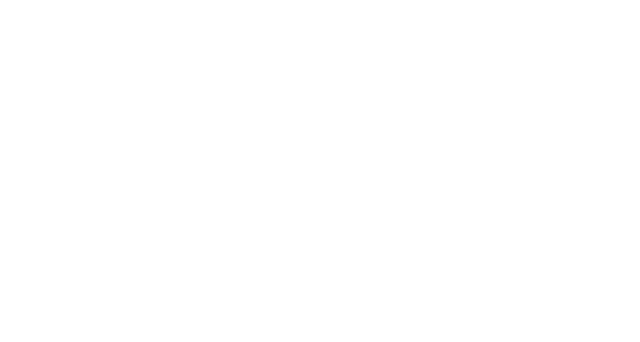
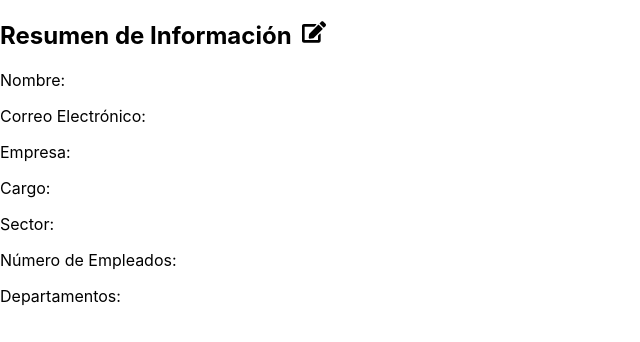
Before and after one commit to javitxu13/Formularios, a React (Create React App) app: page /resumen in a window 1280 px wide. Before the commit this address had no page. Shown: the top 342 px of the page, without its empty margins (0-640 px from the left). Built offline with nearby package versions, Linux system fonts and the light colour scheme.

Commit message:
Resumen info basica acabado

```diff
--- a/package.json
+++ b/package.json
@@ -12,6 +12,7 @@
     "firebase": "^10.5.2",
     "react": "^18.2.0",
     "react-dom": "^18.2.0",
+    "react-icons": "^4.11.0",
     "react-router-dom": "^6.18.0",
     "react-scripts": "5.0.1",
     "react-slider": "^2.0.6",
--- a/src/App.js
+++ b/src/App.js
@@ -1,23 +1,24 @@
 import React from 'react';
-import { BrowserRouter as Router, Routes, Route } from 'react-router-dom'; // Importa "Routes" en lugar de "Route"
+import { BrowserRouter as Router, Routes, Route } from 'react-router-dom';
 import Procesos from '../src/components/frontend/Procesos';
 import InfoBasica from './components/frontend/InfoBasica';
 import HerramientasSoftware from '../src/components/frontend/HerramientasSoftware';
 import Tiempo from '../src/components/frontend/Tiempo';
-import Comentario from './components/frontend/Comentarios';
-
+import { FormDataProvider } from './components/frontend/FormDataContext';
+import Resumen from './components/frontend/Resumen'; // Asegúrate de que el nombre del archivo y la importación coincidan
 
 function App() {
   return (
     <Router>
-      <Routes>
-        <Route path="/" element={<InfoBasica />} /> {/* Usa "element" en lugar de "component" */}
-        <Route path="/herramientas-software" element={<HerramientasSoftware />} />
-        <Route path="/procesos" element={<Procesos />} />
-        <Route path="/presupuesto" element={<Tiempo />} />
-        <Route path="/comentario" element={<Comentario />} />
-
-      </Routes>
+      <FormDataProvider> {/* Mueve FormDataProvider aquí para envolver Routes */}
+        <Routes>
+          <Route path="/" element={<InfoBasica />} />
+          <Route path="/herramientas-software" element={<HerramientasSoftware />} />
+          <Route path="/procesos" element={<Procesos />} />
+          <Route path="/presupuesto" element={<Tiempo />} />
+          <Route path="/resumen" element={<Resumen />} />
+        </Routes>
+      </FormDataProvider>
     </Router>
   );
 }
--- a/src/components/frontend/Comentarios.js
+++ /dev/null
@@ -1,35 +0,0 @@
-import React, { useState } from 'react';
-
-function Comentario() {
-  const [comentario, setComentario] = useState('');
-  const [mensajeExito, setMensajeExito] = useState(''); // Nuevo estado para el mensaje de éxito
-
-  const handleChange = (e) => {
-    setComentario(e.target.value);
-  };
-
-  const handleSubmit = (e) => {
-    e.preventDefault();
-    console.log('Comentario enviado:', comentario);
-    setComentario(''); // Limpiar el campo de texto después de enviar
-    setMensajeExito('¡Genial, comentario enviado!'); // Establecer el mensaje de éxito
-  };
-
-  return (
-    <div className="comentario-container">
-      <form onSubmit={handleSubmit}>
-        <h2>Escribe tu Comentario</h2>
-        <textarea
-          value={comentario}
-          onChange={handleChange}
-          placeholder="Deja tu comentario aquí"
-          rows="4"
-        ></textarea>
-        <button type="submit">Enviar Comentario</button>
-        {mensajeExito && <p className="mensaje-exito">{mensajeExito}</p>}
-      </form>
-    </div>
-  );
-}
-
-export default Comentario;
--- /dev/null
+++ b/src/components/frontend/FormDataContext.js
@@ -0,0 +1,18 @@
+// FormDataContext.js
+import React, { createContext, useState } from 'react';
+
+export const FormDataContext = createContext();
+
+export const FormDataProvider = ({ children }) => {
+  const [formData, setFormData] = useState({});
+
+  const updateFormData = (newData) => {
+    setFormData(prevData => ({ ...prevData, ...newData }));
+  };
+
+  return (
+    <FormDataContext.Provider value={{ formData, updateFormData }}>
+      {children}
+    </FormDataContext.Provider>
+  );
+};
--- a/src/components/frontend/InfoBasica.js
+++ b/src/components/frontend/InfoBasica.js
@@ -1,10 +1,11 @@
 import React, { Component } from 'react';
 import { Navigate } from 'react-router-dom';
-import './css/Procesos.css'; // Import your custom CSS file
-
-
+import './css/Procesos.css';
+import { FormDataContext } from './FormDataContext';
 
 class InfoBasica extends Component {
+  static contextType = FormDataContext;
+
   constructor(props) {
     super(props);
     this.state = {
@@ -16,16 +17,20 @@ class InfoBasica extends Component {
       sector: '',
       numeroEmpleados: '',
       departamentos: [],
-      departamentosAdicionales: [], // Almacena los departamentos adicionales agregados
+      departamentosAdicionales: [],
       mostrarFormularioExtra: false,
       nuevoDepartamento: '',
     };
   }
 
-  handleNext = () => {
+  // Actualiza el estado y el contexto, luego navega a la siguiente página
+  handleNext = (e) => {
+    e.preventDefault();
+    this.context.updateFormData(this.state);
     this.setState({ etapa: 2 });
   }
 
+  // Maneja los cambios en los campos del formulario
   handleChange = (e) => {
     const { name, value } = e.target;
     this.setState({ [name]: value });
--- /dev/null
+++ b/src/components/frontend/Resumen.js
@@ -0,0 +1,93 @@
+import React, { useContext, useState } from 'react';
+import { FormDataContext } from './FormDataContext';
+import { FaEdit } from 'react-icons/fa';
+
+const Resumen = () => {
+  const { formData, updateFormData } = useContext(FormDataContext);
+
+  const [editMode, setEditMode] = useState(false);
+  const [nombre, setNombre] = useState(formData.nombre);
+  const [correoElectronico, setCorreoElectronico] = useState(formData.correoElectronico);
+  const [empresa, setEmpresa] = useState(formData.empresa);
+  const [cargo, setCargo] = useState(formData.cargo);
+  const [sector, setSector] = useState(formData.sector);
+  const [numeroEmpleados, setNumeroEmpleados] = useState(formData.numeroEmpleados);
+  const [departamentos, setDepartamentos] = useState(formData.departamentos || []);
+
+  const toggleEditMode = () => {
+    setEditMode(!editMode);
+  };
+
+  const handleSave = () => {
+    updateFormData({
+      nombre,
+      correoElectronico,
+      empresa,
+      cargo,
+      sector,
+      numeroEmpleados,
+      departamentos
+    });
+    setEditMode(false);
+  };
+
+  const handleDepartmentChange = (e, index) => {
+    const newDepartments = [...departamentos];
+    newDepartments[index] = e.target.value;
+    setDepartamentos(newDepartments);
+  };
+
+  const addDepartment = () => {
+    setDepartamentos([...departamentos, '']);
+  };
+
+  const removeDepartment = (index) => {
+    setDepartamentos(departamentos.filter((_, i) => i !== index));
+  };
+
+  return (
+    <div>
+      <h2>
+        Resumen de Información
+        <FaEdit onClick={toggleEditMode} style={{ cursor: 'pointer', marginLeft: '10px' }} />
+      </h2>
+      {editMode ? (
+        <>
+          <input type="text" value={nombre} onChange={e => setNombre(e.target.value)} placeholder="Nombre" />
+          <input type="email" value={correoElectronico} onChange={e => setCorreoElectronico(e.target.value)} placeholder="Correo Electrónico" />
+          <input type="text" value={empresa} onChange={e => setEmpresa(e.target.value)} placeholder="Empresa" />
+          <input type="text" value={cargo} onChange={e => setCargo(e.target.value)} placeholder="Cargo" />
+          <input type="text" value={sector} onChange={e => setSector(e.target.value)} placeholder="Sector" />
+          <input type="number" value={numeroEmpleados} onChange={e => setNumeroEmpleados(e.target.value)} placeholder="Número de Empleados" />
+          <div>
+            <p>Departamentos:</p>
+            {departamentos.map((dept, index) => (
+              <div key={index}>
+                <input
+                  type="text"
+                  value={dept}
+                  onChange={(e) => handleDepartmentChange(e, index)}
+                />
+                <button onClick={() => removeDepartment(index)}>Eliminar</button>
+              </div>
+            ))}
+            <button onClick={addDepartment}>Agregar Departamento</button>
+          </div>
+          <button onClick={handleSave}>Guardar Cambios</button>
+        </>
+      ) : (
+        <>
+          <p>Nombre: {formData.nombre}</p>
+          <p>Correo Electrónico: {formData.correoElectronico}</p>
+          <p>Empresa: {formData.empresa}</p>
+          <p>Cargo: {formData.cargo}</p>
+          <p>Sector: {formData.sector}</p>
+          <p>Número de Empleados: {formData.numeroEmpleados}</p>
+          <p>Departamentos: {departamentos.join(', ')}</p>
+        </>
+      )}
+    </div>
+  );
+}
+
+export default Resumen;
--- a/src/components/frontend/Tiempo.js
+++ b/src/components/frontend/Tiempo.js
@@ -37,7 +37,7 @@ function Tiempo() {
   };
 
   if (redirect) {
-    return <Navigate to="/comentario" />;
+    return <Navigate to="/resumen" />;
   }
 
   return (
```
Also changed, not shown: 1 other file (tests, documents, lock files or other folders).
